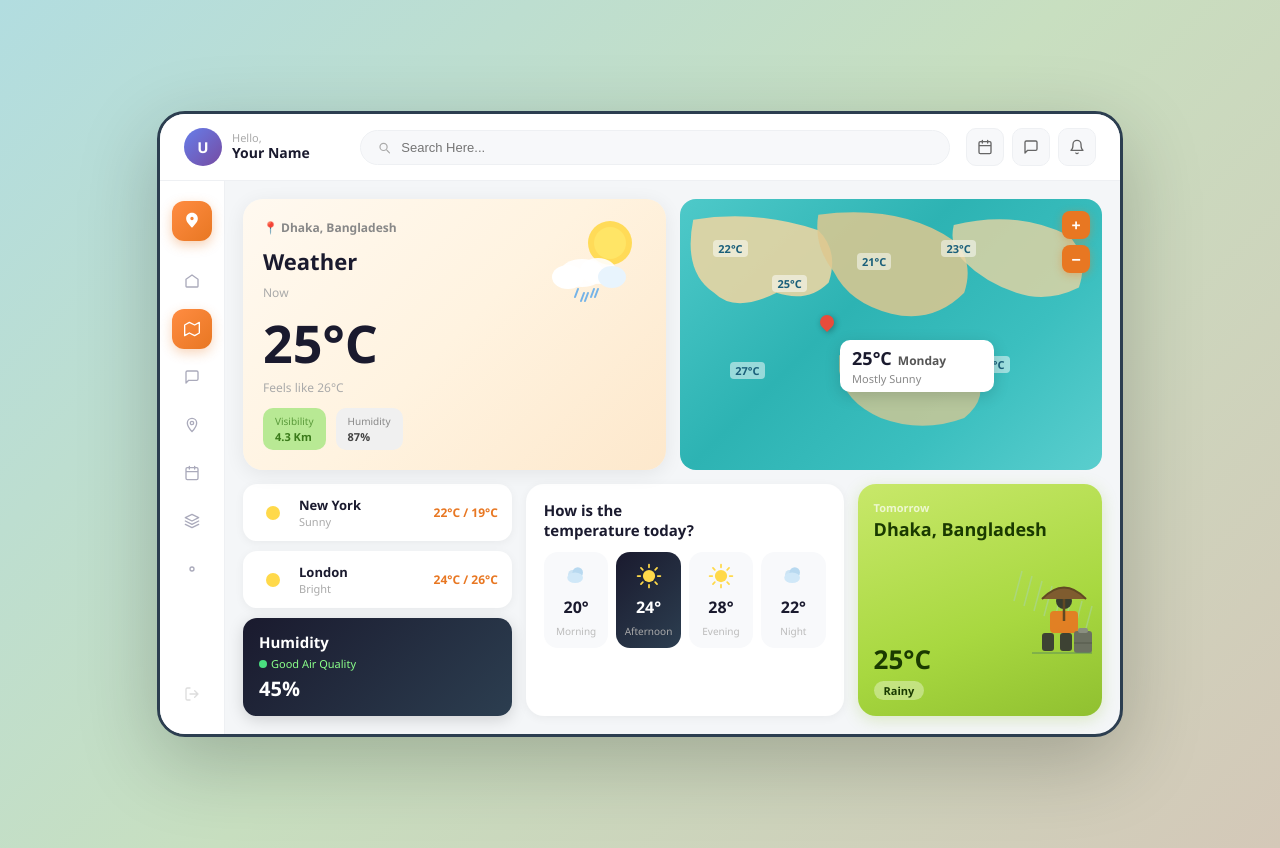
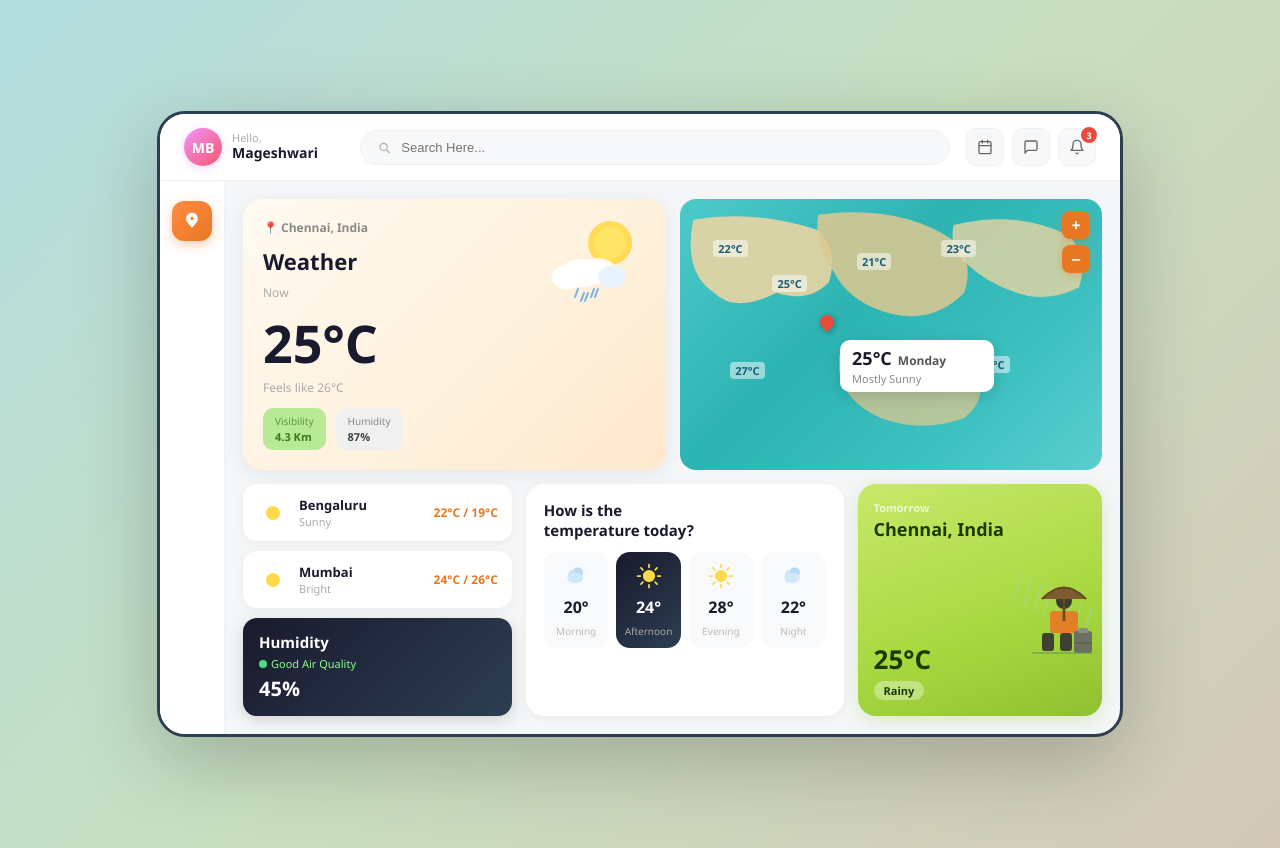
Before and after one commit to mage-sh00/weather-dashboard, a React (Create React App) app: page / in a window 1280 px wide. Built offline with nearby package versions, Linux system fonts and the light colour scheme.

Commit message:
feat: updated sidebar, profile avatar, notification badge

```diff
--- a/src/components/CityList.jsx
+++ b/src/components/CityList.jsx
@@ -5,8 +5,8 @@ const SunnyIcon = () => (
 );
 
 const cities = [
-  { name: "New York", condition: "Sunny",  high: "22°C", low: "19°C" },
-  { name: "London",   condition: "Bright", high: "24°C", low: "26°C" },
+  { name: "Bengaluru ", condition: "Sunny",  high: "22°C", low: "19°C" },
+  { name: "Mumbai",   condition: "Bright", high: "24°C", low: "26°C" },
 ];
 
 export function CityList() {
--- a/src/components/CurrentWeather.jsx
+++ b/src/components/CurrentWeather.jsx
@@ -21,7 +21,7 @@ const SunCloudy = () => (
 export default function CurrentWeather() {
   // 👉 Later: replace these with real API data
   const weather = {
-    city: "Dhaka, Bangladesh",
+    city: "Chennai, India",
     condition: "Now",
     temp: "25°C",
     feelsLike: "26°C",
--- a/src/components/Sidebar.jsx
+++ b/src/components/Sidebar.jsx
@@ -1,36 +1,4 @@
-import { useState } from "react";
-
-const Icon = ({ d, size = 18, color = "currentColor" }) => (
-  <svg width={size} height={size} viewBox="0 0 24 24" fill="none"
-    stroke={color} strokeWidth="2" strokeLinecap="round" strokeLinejoin="round">
-    <path d={d} />
-  </svg>
-);
-
-const icons = {
-  home:     "M3 9.5L12 3l9 6.5V20a1 1 0 0 1-1 1H4a1 1 0 0 1-1-1V9.5z",
-  map:      "M1 6v16l7-4 8 4 7-4V2l-7 4-8-4-7 4z",
-  chat:     "M21 15a2 2 0 0 1-2 2H7l-4 4V5a2 2 0 0 1 2-2h14a2 2 0 0 1 2 2z",
-  pin:      "M12 2C8.13 2 5 5.13 5 9c0 5.25 7 13 7 13s7-7.75 7-13c0-3.87-3.13-7-7-7zm0 9.5A2.5 2.5 0 1 1 12 6.5a2.5 2.5 0 0 1 0 5z",
-  calendar: "M8 2v4M16 2v4M3 10h18M5 4h14a2 2 0 0 1 2 2v14a2 2 0 0 1-2 2H5a2 2 0 0 1-2-2V6a2 2 0 0 1 2-2z",
-  layers:   "M12 2L2 7l10 5 10-5-10-5zM2 17l10 5 10-5M2 12l10 5 10-5",
-  settings: "M12 15a3 3 0 1 0 0-6 3 3 0 0 0 0 6z",
-  logout:   "M9 21H5a2 2 0 0 1-2-2V5a2 2 0 0 1 2-2h4M16 17l5-5-5-5M21 12H9",
-};
-
-const navItems = [
-  { icon: "home",     id: 0 },
-  { icon: "map",      id: 1 },
-  { icon: "chat",     id: 2 },
-  { icon: "pin",      id: 3 },
-  { icon: "calendar", id: 4 },
-  { icon: "layers",   id: 5 },
-  { icon: "settings", id: 6 },
-];
-
 export default function Sidebar() {
-  const [activeNav, setActiveNav] = useState(1);
-
   return (
     <div style={{
       width: 64,
@@ -39,15 +7,14 @@ export default function Sidebar() {
       flexDirection: "column",
       alignItems: "center",
       padding: "20px 0",
-      gap: 8,
       borderRight: "1px solid #eef0f3",
     }}>
-      {/* Logo */}
+
+      {/* Logo - only this stays */}
       <div style={{
         width: 40, height: 40, borderRadius: 12,
         background: "linear-gradient(135deg,#ff8c42,#e87722)",
         display: "flex", alignItems: "center", justifyContent: "center",
-        marginBottom: 12,
         boxShadow: "0 4px 12px rgba(232,119,34,0.35)",
       }}>
         <svg width="20" height="20" viewBox="0 0 24 24" fill="white">
@@ -55,37 +22,6 @@ export default function Sidebar() {
         </svg>
       </div>
 
-      {/* Nav Items */}
-      {navItems.map(({ icon, id }) => (
-        <div
-          key={id}
-          onClick={() => setActiveNav(id)}
-          style={{
-            width: 40, height: 40, borderRadius: 12, cursor: "pointer",
-            display: "flex", alignItems: "center", justifyContent: "center",
-            background: activeNav === id
-              ? "linear-gradient(135deg,#ff8c42,#e87722)"
-              : "transparent",
-            boxShadow: activeNav === id
-              ? "0 4px 12px rgba(232,119,34,0.3)"
-              : "none",
-            transition: "all 0.2s",
-          }}
-        >
-          <Icon d={icons[icon]} size={16} color={activeNav === id ? "white" : "#aab"} />
-        </div>
-      ))}
-
-      {/* Spacer pushes logout to bottom */}
-      <div style={{ flex: 1 }} />
-
-      {/* Logout */}
-      <div style={{
-        width: 40, height: 40, borderRadius: 12, cursor: "pointer",
-        display: "flex", alignItems: "center", justifyContent: "center",
-      }}>
-        <Icon d={icons.logout} size={16} color="#ddd" />
-      </div>
     </div>
   );
 }
--- a/src/components/TomorrowCard.jsx
+++ b/src/components/TomorrowCard.jsx
@@ -30,7 +30,7 @@ const RainyPersonIllustration = () => (
 export default function TomorrowCard() {
   // 👉 Later: replace with real tomorrow forecast from API
   const forecast = {
-    city: "Dhaka, Bangladesh",
+    city: "Chennai, India",
     temp: "25°C",
     condition: "Rainy",
   };
--- a/src/components/TopBar.jsx
+++ b/src/components/TopBar.jsx
@@ -25,17 +25,23 @@ export default function TopBar() {
 
       {/* Avatar + Name */}
       <div style={{ display: "flex", alignItems: "center", gap: 10, minWidth: 160 }}>
+
+      {/* Initials Avatar */}
 <div style={{
-          width: 38, height: 38, borderRadius: "50%",
-          background: "linear-gradient(135deg,#667eea,#764ba2)",
+  width: 38, height: 38,
+  borderRadius: "50%",
+  background: "linear-gradient(135deg, #f093fb, #f5576c)",
   display: "flex", alignItems: "center", justifyContent: "center",
-          color: "white", fontWeight: 800, fontSize: 15, flexShrink: 0,
+  color: "white", fontWeight: 800, fontSize: 14,
+  flexShrink: 0,
+  boxShadow: "0 2px 8px rgba(240,147,251,0.4)",
 }}>
-          U
+  MB
 </div>
+        {/* Name */}
         <div>
           <div style={{ fontSize: 11, color: "#aaa", lineHeight: 1 }}>Hello,</div>
-          <div style={{ fontSize: 14, fontWeight: 800, color: "#1a1a2e" }}>Your Name</div>
+          <div style={{ fontSize: 14, fontWeight: 800, color: "#1a1a2e" }}>Mageshwari</div>
         </div>
       </div>
 
@@ -60,19 +66,51 @@ export default function TopBar() {
 
       {/* Action Icons */}
       <div style={{ display: "flex", gap: 8 }}>
-        {[icons.calendar, icons.chat, icons.bell].map((d, i) => (
-          <div key={i} style={{
+
+        {/* Calendar */}
+        <div style={{
           width: 36, height: 36, borderRadius: 10,
           background: "#f7f8fa",
           display: "flex", alignItems: "center", justifyContent: "center",
-            cursor: "pointer",
-            border: "1.5px solid #eef0f3",
+          cursor: "pointer", border: "1.5px solid #eef0f3",
         }}>
-            <Icon d={d} size={16} color="#666" />
+          <Icon d={icons.calendar} size={16} color="#666" />
         </div>
-        ))}
+
+        {/* Chat */}
+        <div style={{
+          width: 36, height: 36, borderRadius: 10,
+          background: "#f7f8fa",
+          display: "flex", alignItems: "center", justifyContent: "center",
+          cursor: "pointer", border: "1.5px solid #eef0f3",
+        }}>
+          <Icon d={icons.chat} size={16} color="#666" />
+        </div>
+
+        {/* Bell with red badge */}
+        <div style={{
+          width: 36, height: 36, borderRadius: 10,
+          background: "#f7f8fa",
+          display: "flex", alignItems: "center", justifyContent: "center",
+          cursor: "pointer", border: "1.5px solid #eef0f3",
+          position: "relative",
+        }}>
+          <Icon d={icons.bell} size={16} color="#666" />
+          <div style={{
+            position: "absolute",
+            top: -4, right: -4,
+            width: 16, height: 16,
+            background: "#e74c3c",
+            borderRadius: "50%",
+            display: "flex", alignItems: "center", justifyContent: "center",
+            fontSize: 9, fontWeight: 800, color: "white",
+            border: "2px solid white",
+          }}>
+            3
+          </div>
         </div>
 
       </div>
+    </div>
   );
 }
```
Lines whose indentation alone changed are shown as unchanged.
